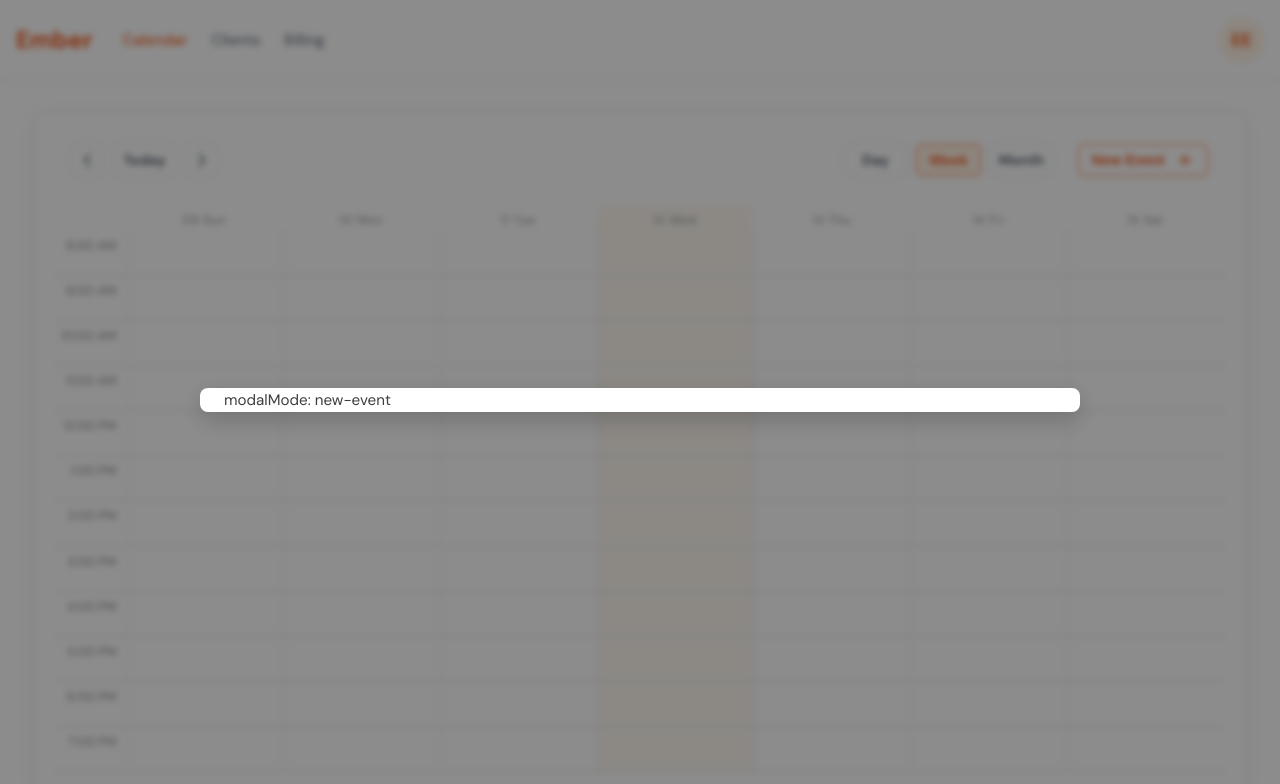
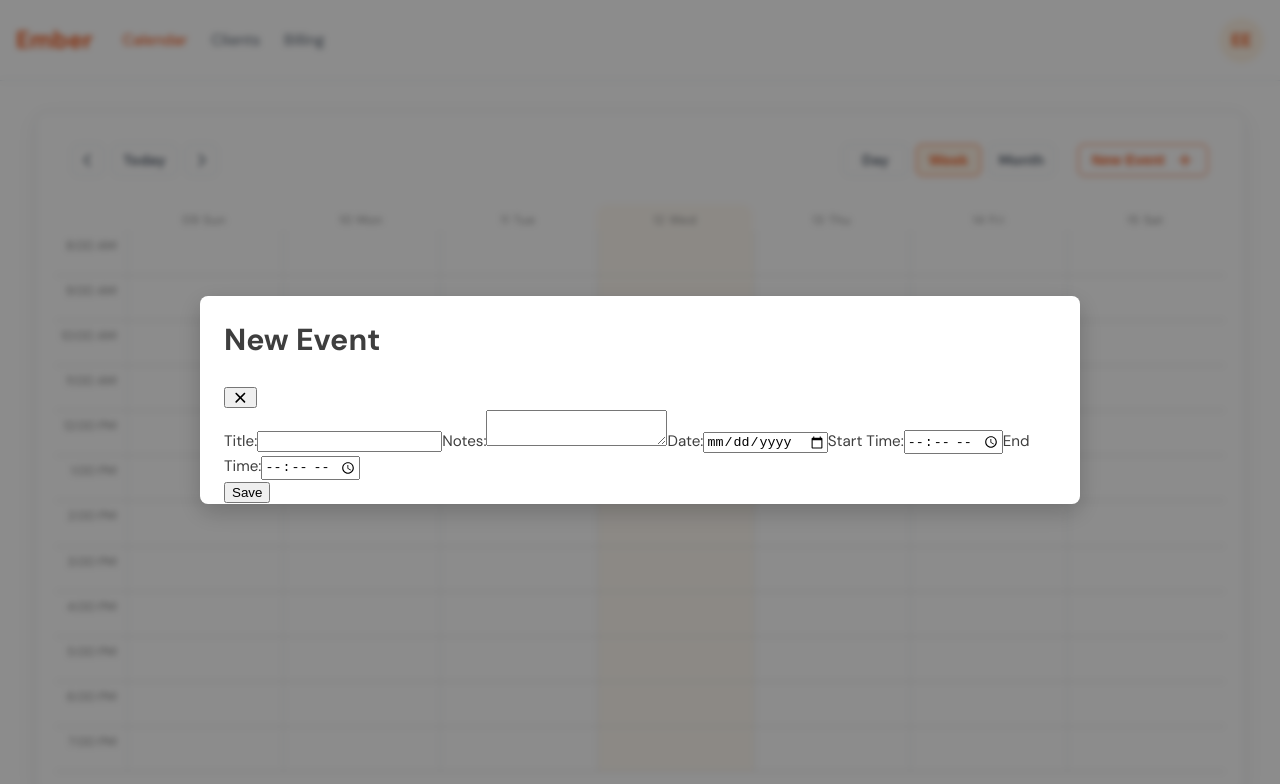
Before and after one commit to EmberTherapy/ember-frontend, a Next.js app: page /calendar in a window 1280 px wide. Both pictures are taken after a click on the button "New Event". Shown: the top 784 px of the page. Built offline with nearby package versions, Linux system fonts and the light colour scheme.

Commit message:
added exit prompt to universal modal

```diff
--- a/src/app/(app)/calendar/calendar.css
+++ b/src/app/(app)/calendar/calendar.css
@@ -133,3 +133,87 @@
   max-height: 93%;
   overflow: scroll;
 }
+
+.exit-prompt-overlay {
+  position: fixed;
+  inset: 0;
+  display: grid;
+  place-items: center;
+  background: rgba(0, 0, 0, 0.45);
+  z-index: 1000;
+}
+
+.exit-prompt {
+  background: white;
+  padding: 0 1.5rem 0 1.5rem;
+  border-radius: 8px;
+  box-shadow: 0 8px 24px rgba(0, 0, 0, 0.2);
+  width: 20%;
+  height: auto;
+  max-height: 93%;
+  overflow: scroll;
+}
+
+.exit-prompt .button-group {
+  display: flex;
+  justify-content: flex-start;
+  gap: 10px;
+  margin: 1.5rem 0;
+
+}
+
+.prompt-btn {
+  padding: 0.4rem 1rem;
+  font-weight: 600;
+  background: transparent;
+  cursor: pointer;
+  transition: background 0.2s ease, color 0.2s ease, box-shadow 0.2s ease;
+  font-weight: bold;
+  font-size: 1rem;
+  border-radius: 8px;
+  border: 1px solid var(--color-primary-light);
+  background-color: var(--neutral-0);
+  color: var(--color-primary);
+  box-shadow: 0 1px 2px rgba(0, 0, 0, 0.04);
+  cursor: pointer;
+  transition: all 0.2s ease;
+}
+
+.exit-prompt .edit {
+  border: 1px solid var(--neutral-200);
+  background: transparent;
+  color: var(--neutral-600);
+}
+
+.exit-prompt .edit:hover {
+  background-color: var(--neutral-300);
+  border-color: var(--neutral-600);
+  color: var(--neutral-600);
+  transform: translateY(-1px);
+}
+
+.exit-prompt .edit:active {
+  background-color: var(--neutral-250);
+  border-color: var(--neutral-600);
+  transform: translateY(0);
+  box-shadow: inset 0 2px 3px rgba(0, 0, 0, 0.1);
+}
+
+.exit-prompt .exit {
+  border: 1px solid var(--color-red);
+  background: transparent;
+  color: var(--color-red);
+}
+
+.exit-prompt .exit:hover {
+  background-color: var(--color-light-red);
+  border-color: var(--color-red);
+  color: var(--color-red);
+  transform: translateY(-1px);
+}
+
+.exit-prompt .exit:active {
+  background-color: var(--color-light-red);
+  border-color: var(--color-danger);
+  box-shadow: inset 0 2px 3px rgba(0, 0, 0, 0.15);
+}
--- a/src/app/(app)/calendar/components/ModalHost.jsx
+++ /dev/null
@@ -1,37 +0,0 @@
-import { useState, useEffect } from "react";
-import { useModalContext } from "@/app/lib/ModalContextProvider";
-
-export default function ModalHost() {
-
-  const { modalState, setModalState } = useModalContext();
-  const modalMode = modalState?.mode + "-" + modalState?.type;
-
-  function exitModal() {
-    setModalState(null);
-  }
-
-  useEffect(() => {
-    function handleKeyDown(e) {
-        if (e.key === 'Escape') {
-            exitModal();
-        }
-    }
-    window.addEventListener('keydown', handleKeyDown);
-    return () => window.removeEventListener('keydown', handleKeyDown);
-  }, [exitModal]);
-
-  const modal_container =
-      <div className="modal-overlay" onClick={exitModal}>
-          <div className="modal" onClick={e => e.stopPropagation()}>
-              modalMode: {modalMode}
-          </div>
-      </div>
-
-  if (modalState) {
-    return modal_container
-  }
-
-  return (
-      null
-  );
-}
--- a/src/app/(app)/calendar/page.tsx
+++ b/src/app/(app)/calendar/page.tsx
@@ -3,7 +3,7 @@
 import { useState } from 'react';
 import './calendar.css';
 import TherapistCal from '@/app/(app)/calendar/components/TherapistCal';
-import ModalHost from '@/app/(app)/calendar/components/ModalHost';
+import ModalHost from "@/app/(app)/components/ModalHost";
 
 
 export default function CalendarPage() {
--- /dev/null
+++ b/src/app/(app)/components/ExitPrompt.jsx
@@ -0,0 +1,35 @@
+import { useEffect, useRef } from 'react';
+import { FontAwesomeIcon } from '@fortawesome/react-fontawesome';
+import { faXmark } from '@fortawesome/free-solid-svg-icons';
+
+export default function ExitPrompt({ onExit, onContinueEditing }) {
+    // const ignoreFirstEscapeUp = useRef(true);
+
+    // useEffect(() => {
+    //     function handleKeyUp(e) {
+    //     if (e.key === 'Escape') {
+    //         e.preventDefault();
+    //         if (ignoreFirstEscapeUp.current) {
+    //         ignoreFirstEscapeUp.current = false;
+    //         return;
+    //         }
+    //         onContinueEditing?.(); // now respond to *new* Escapes
+    //     }
+    //     }
+
+    //     window.addEventListener('keyup', handleKeyUp);
+    //     return () => window.removeEventListener('keyup', handleKeyUp);
+    // }, [onExit, onContinueEditing]);
+
+    return (
+        <div className="exit-prompt-overlay" onClick={onContinueEditing}>
+            <div className="exit-prompt" onClick={(e) => e.stopPropagation()}>
+                 <h3>Unsaved Changes</h3>
+                 <div className = "button-group">
+                     <button className="prompt-btn edit" onClick={onContinueEditing}>Continue Editing</button>
+                     <button className="prompt-btn exit" onClick={onExit}>Exit</button>
+                 </div>
+            </div>
+        </div>
+    );
+}
--- /dev/null
+++ b/src/app/(app)/components/ModalHost.jsx
@@ -0,0 +1,63 @@
+import { useState, useEffect } from "react";
+import { useModalContext } from "@/app/lib/ModalContextProvider";
+
+import ExitPrompt from "@/app/(app)/components/ExitPrompt";
+
+import NewEventModal from './modals/NewEventModal';
+
+export default function ModalHost() {
+
+  const { modalState, setModalState } = useModalContext();
+  const modalStateString = modalState?.mode + "-" + modalState?.type;
+
+  const writeMode = modalState?.mode === 'edit' || modalState?.mode === 'new';
+  const readMode = modalState?.mode === 'read';
+
+  const [showExitPrompt, setShowExitPrompt] = useState(false);
+
+  function attemptCloseModal() {
+    if (writeMode) {
+      setShowExitPrompt(true);
+    }
+
+    else {
+      closeModal();
+    }
+  }
+
+  function closeModal() {
+    setModalState(null);
+    setShowExitPrompt(false);
+  }
+
+  useEffect(() => {
+    function handleKeyDown(e) {
+        if (e.key === 'Escape') {
+            attemptCloseModal();
+        }
+    }
+
+    window.addEventListener('keydown', handleKeyDown);
+    return () => window.removeEventListener('keydown', handleKeyDown);
+  }, [attemptCloseModal]);
+
+  const ModalContainer =
+      <div className="modal-overlay" onClick={attemptCloseModal}>
+          <div className="modal" onClick={e => e.stopPropagation()}>
+              {modalStateString === 'new-event' && <NewEventModal attemptCloseModal={attemptCloseModal} />}
+          </div>
+      </div>
+
+  if (modalState) {
+    return (
+      <div>
+        {ModalContainer}
+        {showExitPrompt && <ExitPrompt onExit={closeModal} onContinueEditing={() => {setShowExitPrompt(false)}} />}
+      </div>
+    );
+  }
+
+  return (
+      null
+  );
+}
--- /dev/null
+++ b/src/app/(app)/components/modals/NewEventModal.jsx
@@ -0,0 +1,42 @@
+import { useEffect, useState, useRef, useLayoutEffect } from 'react';
+
+import { FontAwesomeIcon } from '@fortawesome/react-fontawesome';
+import { faXmark, faChevronDown} from '@fortawesome/free-solid-svg-icons';
+import { toast } from 'sonner';
+
+export default function NewEventModal({attemptCloseModal}) {
+    return (
+        <div id="modal-content">
+            <div className="top-bar">
+                <h1>New Event</h1>
+                <button className="exit-button" onClick={attemptCloseModal}><FontAwesomeIcon icon={faXmark} /></button>
+            </div>
+            <form className="event-form">
+                <label>
+                    Title:
+                    <input type="text" name="title" />
+                </label>
+                <label>
+                    Notes:
+                    <textarea name="description" />
+                </label>
+                <label>
+                    Date:
+                    <input type="date" name="date" />
+                </label>
+                <label>
+                    Start Time:
+                    <input type="time" name="time" />
+                </label>
+                <label>
+                    End Time:
+                    <input type="time" name="end-time" />
+                </label>
+
+                <div className="button-group">
+                    <button type="submit" className="save-button">Save</button>
+                </div>
+            </form>
+        </div>
+    )
+}
--- a/src/app/(app)/layout.tsx
+++ b/src/app/(app)/layout.tsx
@@ -3,7 +3,7 @@
 import { Toaster } from 'sonner';
 import { useState, useEffect } from 'react';
 import { ModalContextProvider } from '@/app/lib/ModalContextProvider';
-import Header from './Header';
+import Header from './components/Header';
 import './app.css';
 
 export default function AppLayout({
```
Also changed, not shown: src/app/(app)/components/Header.jsx (renamed from src/app/(app)/Header.jsx), src/app/(app)/components/UserIcon.jsx (renamed from src/app/(app)/UserIcon.jsx).
